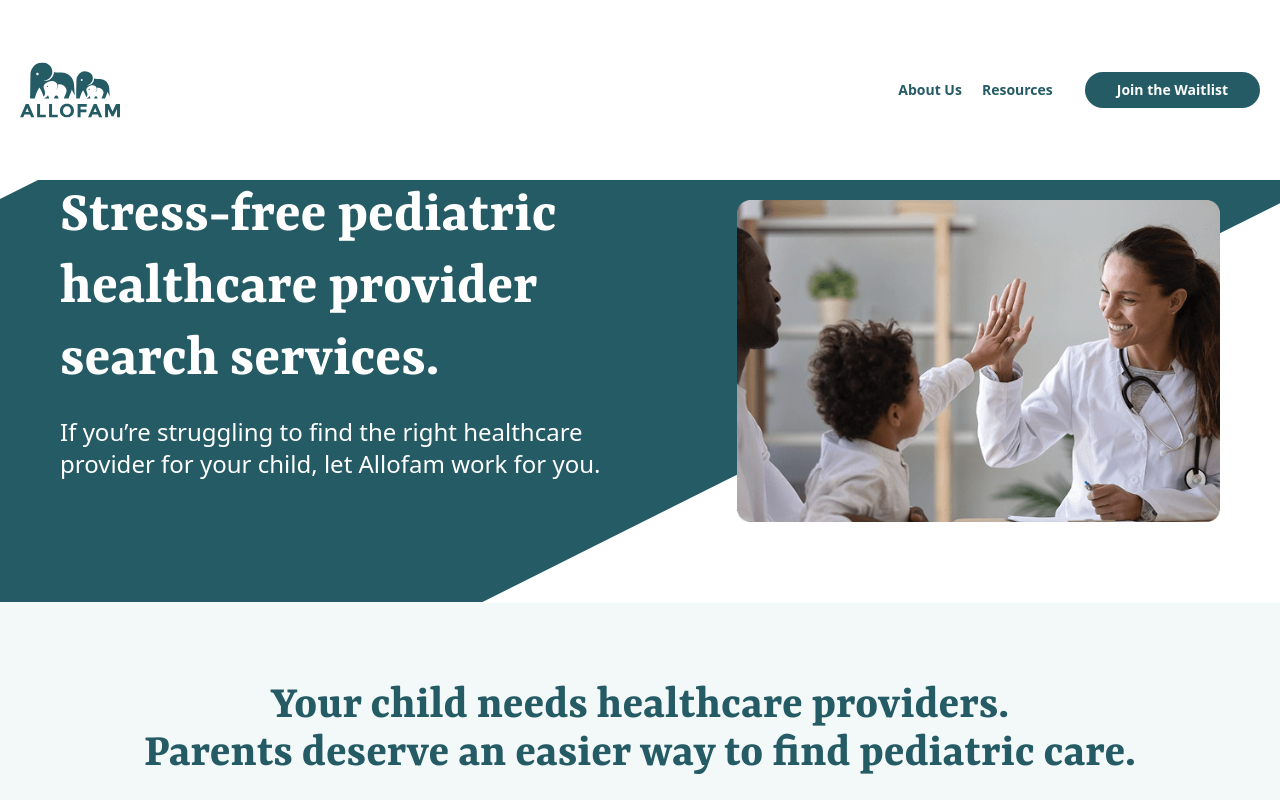
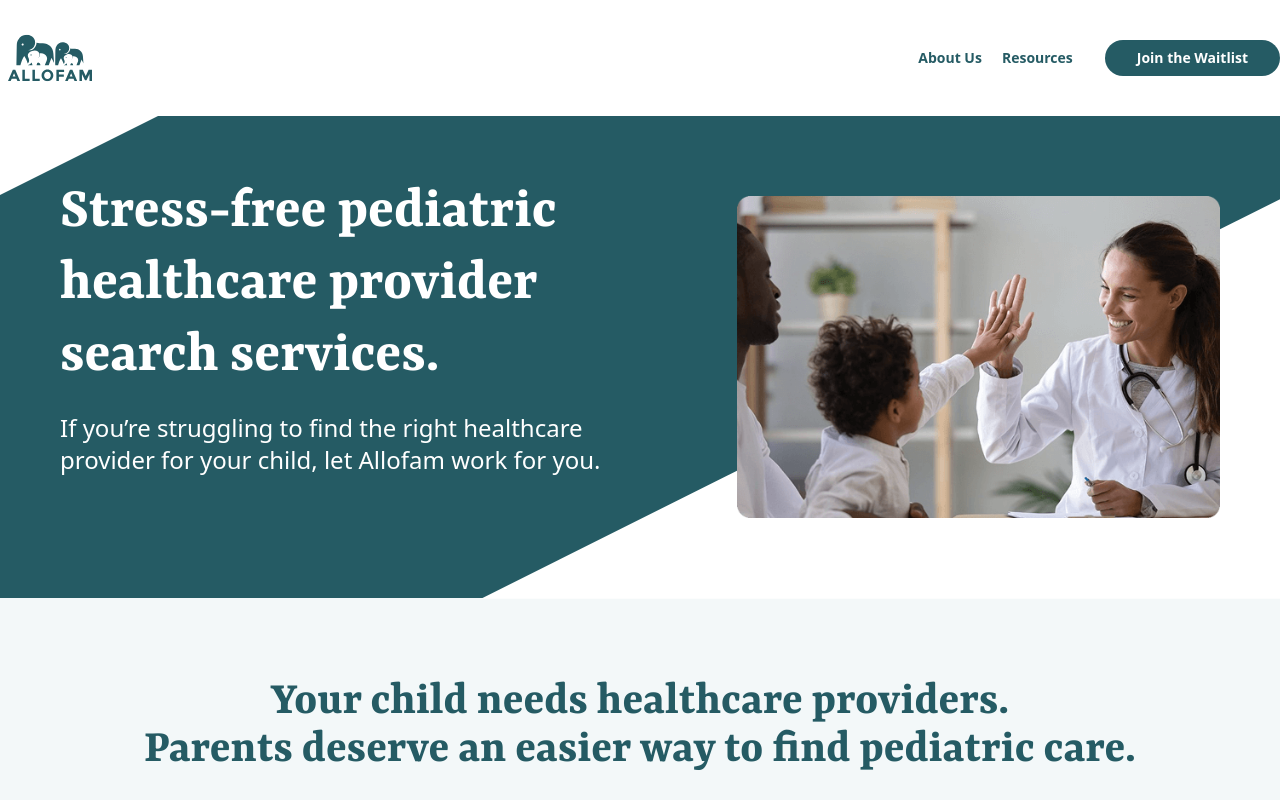
Before and after one commit to AlloFam/allofam.github.io, a React (Vite) app: page / in a window 1280 px wide. Shown: the top 800 px of the page. Built offline with nearby package versions, Linux system fonts and the light colour scheme.

Commit message:
adjust menu

```diff
--- a/src/App.tsx
+++ b/src/App.tsx
@@ -10,7 +10,7 @@ function App() {
   return (
     <div className="flex flex-col h-screen w-full lg:w-7xl mx-auto items-center relativ">
       <Header />
-      <main className="w-full mt-30">
+      <main className="w-full mt-[60px] lg:mt-[116px]">
         <Outlet />
       </main>
       <Footer />
--- a/src/components/elements/Logo.tsx
+++ b/src/components/elements/Logo.tsx
@@ -6,7 +6,7 @@ const Logo = () => (
     <img
       src={logoSVG}
       alt="Logo"
-      className="w-[60px] h-[60px] lg:w-[100px] lg:h-[100px]"
+      className="w-[60px] h-[60px] lg:w-[100px] lg:h-[100px] lg:p-2"
     />
   </Link>
 );
--- a/src/components/elements/Menu.tsx
+++ b/src/components/elements/Menu.tsx
@@ -44,7 +44,7 @@ const Menu = () => {
         onClick={handleClick}
       >
         <div
-          className={`absolute top-[100px] left-0 right-0 bg-white shadow-lg z-50 transition-transform duration-300 ${
+          className={`absolute top-[60px] left-0 right-0 bg-white shadow-lg z-50 transition-transform duration-300 ${
             isOpen ? "translate-y-0" : "-translate-y-full"
           }`}
         >
--- a/src/layout/Header.tsx
+++ b/src/layout/Header.tsx
@@ -2,8 +2,8 @@ import Menu from "../components/elements/Menu";
 import Logo from "../components/elements/Logo";
 
 const Header = () => (
-  <header className="fixed top-0 left-0 right-0 z-50 bg-white flex justify-between items-center p-5">
-    <div className="flex justify-between items-center w-7xl mx-auto lg:py-5 relative">
+  <header className="fixed top-0 left-0 right-0 z-50 bg-white flex justify-between items-center">
+    <div className="flex justify-between items-center w-7xl mx-auto px-5 lg:px-0 lg:py-2 relative">
       <Logo />
       <Menu />
     </div>
--- a/src/main.tsx
+++ b/src/main.tsx
@@ -1,6 +1,6 @@
 import { StrictMode } from "react";
 import { createRoot } from "react-dom/client";
-import { BrowserRouter, Routes, Route } from "react-router";
+import { BrowserRouter as Router, Routes, Route } from "react-router";
 import "./index.css";
 import App from "./App.tsx";
 // Pages
@@ -11,7 +11,7 @@ import Resources from "./pages/Resources.tsx";
 
 createRoot(document.getElementById("root")!).render(
   <StrictMode>
-    <BrowserRouter>
+    <Router>
       <Routes>
         <Route path="/" element={<App />}>
           <Route index element={<Home />} />
@@ -20,6 +20,6 @@ createRoot(document.getElementById("root")!).render(
         </Route>
         <Route path="*" element={<NotFound />} />
       </Routes>
-    </BrowserRouter>
+    </Router>
   </StrictMode>
 );
```
Also changed, not shown: 1 other file (tests, documents, lock files or other folders).
